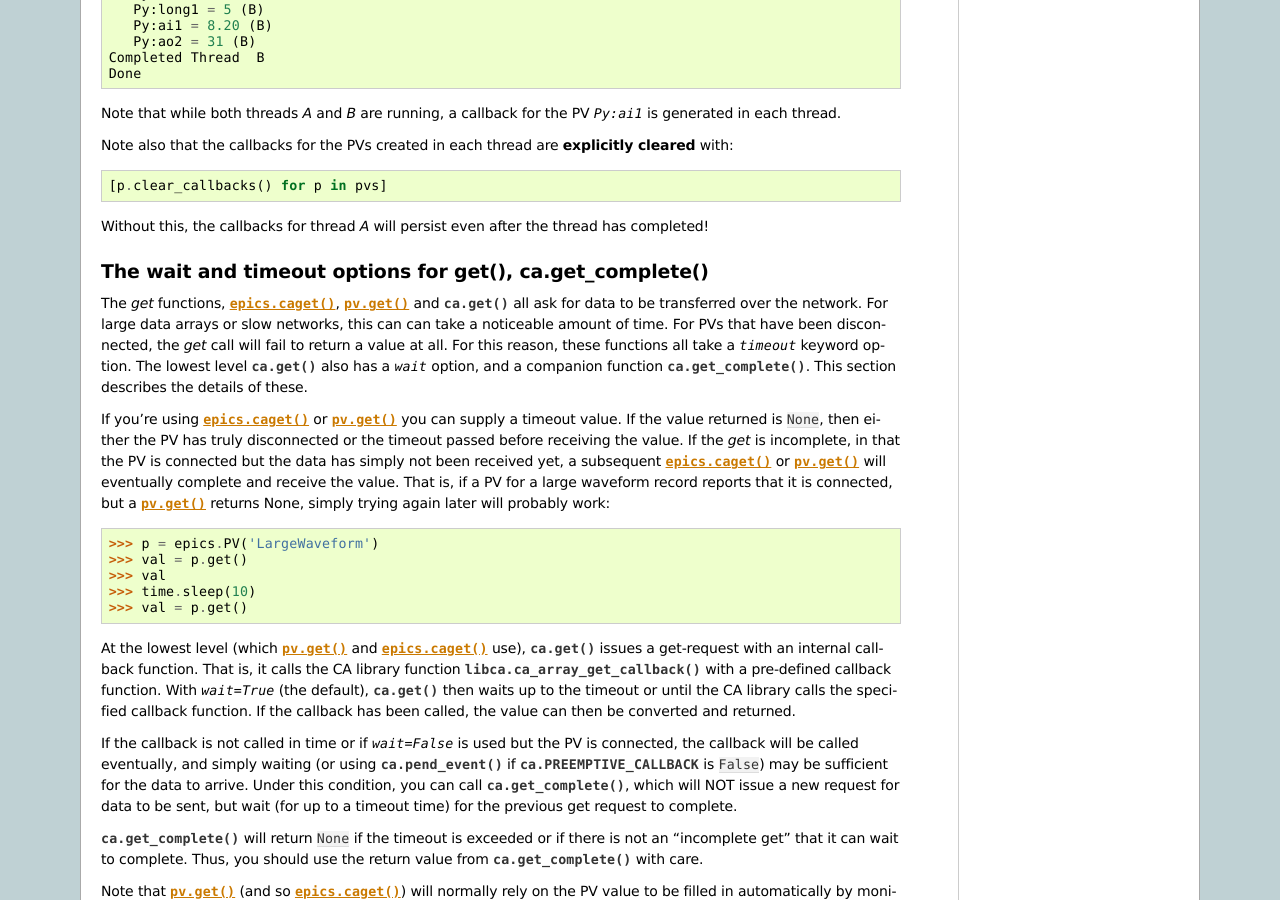
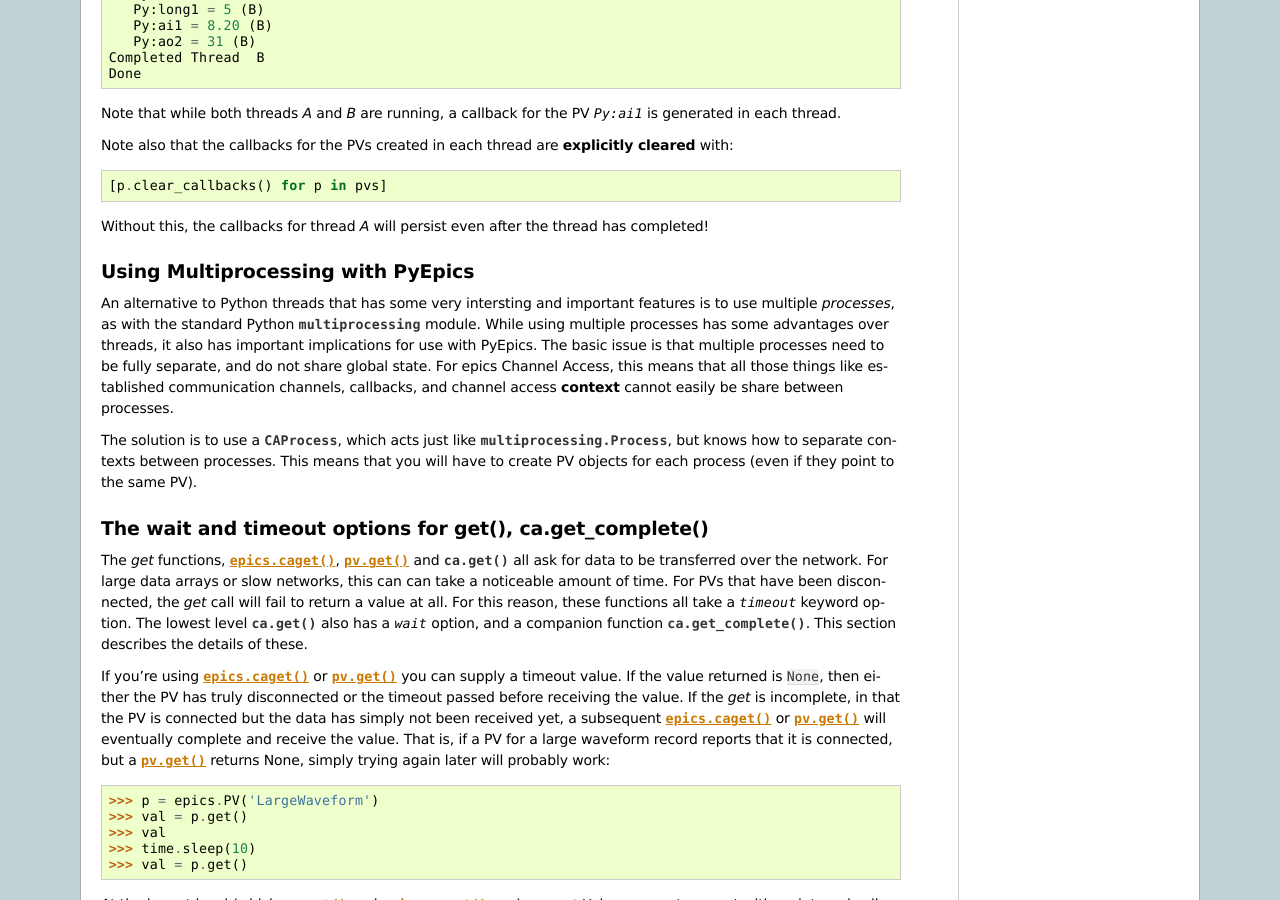
Before and after one commit to pyepics/pyepics, a Sphinx documentation site: the page built from doc/advanced.rst, in a window 1280 px wide and 900 px high, scrolled down 5231 px. Built offline with Sphinx 7.4.7, drawn with Linux system fonts in a browser that asks for light colours; formulas are drawn with MathJax 3; pages that are not in the unit, such as notebooks, are missing from menus; the version number is read from the project's files by our own code; some of the changed text lies outside the part shown.

Commit message:
started discussion of CAProcess

```diff
--- a/doc/advanced.rst
+++ b/doc/advanced.rst
@@ -357,6 +357,29 @@ Note also that the callbacks for the PVs created in each thread are
 Without this, the callbacks for thread *A*  will persist even after the
 thread has completed!
 
+
+.. _advanced-multiprocessing-label:
+
+
+Using Multiprocessing with PyEpics
+===========================================
+
+An alternative to Python threads that has some very intersting and
+important features is to use multiple *processes*, as with the standard
+Python :mod:`multiprocessing` module.  While using multiple processes has
+some advantages over threads, it also has important implications for use
+with PyEpics.  The basic issue is that multiple processes need to be fully
+separate, and do not share global state.  For epics Channel Access, this
+means that all those things like established communication channels,
+callbacks, and channel access **context** cannot easily be share between
+processes.
+
+The solution is to use a :class:`CAProcess`, which acts just like
+:class:`multiprocessing.Process`, but knows how to separate contexts
+between processes.  This means that you will have to create PV objects for
+each process (even if they point to the same PV).
+
+
 .. _advanced-get-timeouts-label:
 
 
```
